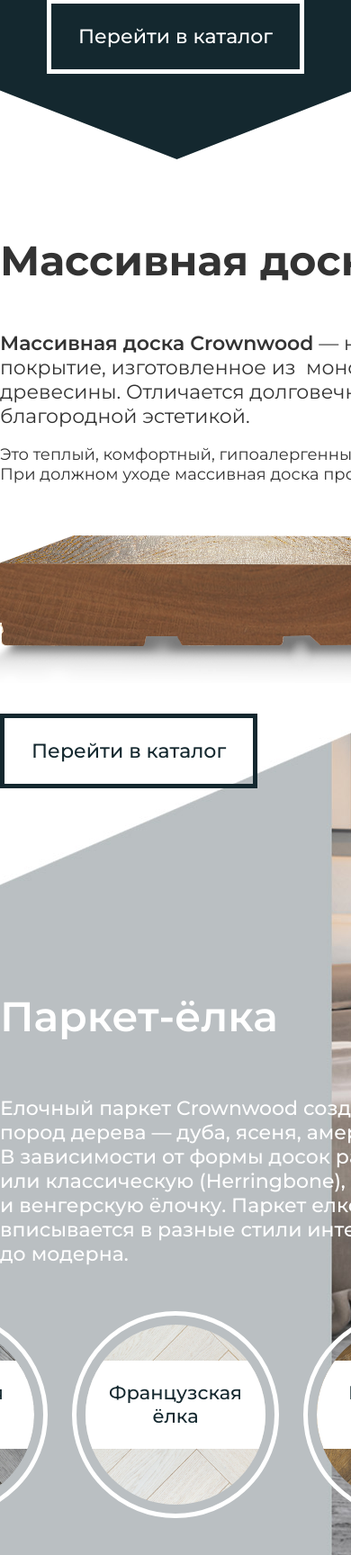
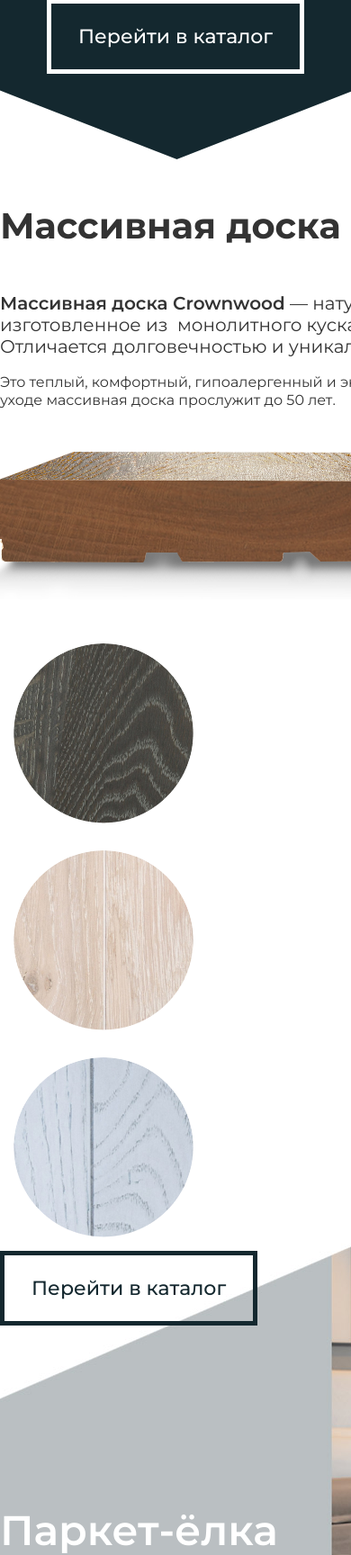
Before and after one commit to swd762/CrownWood, a PHP site: page / in a window 390 px wide. Shown: the part 4468-6196 px from the top of the page at 90% size. Run offline with PHP 8.4, Linux system fonts and the light colour scheme.

Commit message:
fix some modules

```diff
--- a/index.html
+++ b/index.html
@@ -316,17 +335,35 @@
                     <img class="wood" src="img/massive-wood.png" alt="wood sample">
                 </div>
 
+                <div class="samples-block samples-block--tablet">
+                    <div class="sample-circle">
+                        <div class="sub-circle">
+                            <img src="img/engineering-board-2-tab.jpg" alt="samples pic">
+                        </div>
+                    </div>
+                    <div class="sample-circle">
+                        <div class="sub-circle">
+                            <img src="img/engineering-board-3-tab.jpg" alt="samples pic">
+                        </div>
+                    </div>
+                    <div class="sample-circle">
+                        <div class="sub-circle">
+                            <img src="img/engineering-board-4-tab.jpg" alt="samples pic">
+                        </div>
+                    </div>
+                </div>
+
                 <a href="#" class="btn btn--light">Перейти в каталог</a>
 
-                <div class="circle-big">
+                <div class="circle-big circle--no-tablet">
                     <img class="circle-bg" src="img/massive-board-1.jpg" alt="flooring samples">
                     <a class="dot" href="#"><img src="img/dot.png" alt="yellow dot"></a>
                 </div>
-                <div class="circle-mid">
+                <div class="circle-mid circle--no-tablet">
                     <img class="circle-bg" src="img/massive-board-2.jpg" alt="flooring samples">
                     <a class="dot" href="#"><img src="img/dot.png" alt="yellow dot"></a>
                 </div>
-                <div class="circle-small">
+                <div class="circle-small circle--no-tablet">
                     <img class="circle-bg" src="img/massive-board-3.jpg" alt="flooring samples">
                     <a class="dot" href="#"><img src="img/dot.png" alt="yellow dot"></a>
                 </div>
--- a/styles.css
+++ b/styles.css
@@ -581,10 +581,6 @@ main, footer, header {
         left: -240px; }
     .engineering-board-block__content .btn {
       align-self: center; }
-    .engineering-board-block__content .btn--desktop {
-      display: none; }
-    .engineering-board-block__content .btn--tablet {
-      display: block; }
     .engineering-board-block__content .samples-block--tablet {
       display: flex; }
     .engineering-board-block__content .circle--no-tablet {
@@ -653,6 +649,9 @@ main, footer, header {
 .massive-board-block__wrapper {
   padding: 85px 0 176px 0;
   background: url(img/elka-top.jpg) 50% 100% no-repeat; }
+  @media (max-width: 1080px) {
+    .massive-board-block__wrapper {
+      padding: 50px 0 150px 0; } }
 
 .massive-board-block__content {
   color: #333;
@@ -680,6 +679,23 @@ main, footer, header {
       position: relative;
       left: -75px;
       top: -30px; }
+  @media (max-width: 1080px) {
+    .massive-board-block__content h2 {
+      font-size: 40px;
+      line-height: 48px; }
+    .massive-board-block__content p {
+      font-size: 20px;
+      line-height: 24px;
+      width: initial;
+      margin: 50px 0 18px 0; }
+      .massive-board-block__content p strong {
+        font-weight: 600; }
+      .massive-board-block__content p:last-of-type {
+        font-size: 16px;
+        line-height: 20px;
+        margin: 0 0 40px 0; }
+    .massive-board-block__content .circle--no-tablet {
+      display: none; } }
 
 .elka-parquet-block__wrapper {
   height: 945px;
--- a/styles.scss
+++ b/styles.scss
@@ -775,12 +775,12 @@ main, footer, header {
     .btn {
       align-self: center;
     }
-    .btn--desktop {
-      display: none;
-    }
-    .btn--tablet {
-      display: block;
-    }
+    //.btn--desktop {
+    //  display: none;
+    //}
+    //.btn--tablet {
+    //  display: block;
+    //}
     .samples-block--tablet {
       display: flex;
     }
@@ -868,6 +868,9 @@ main, footer, header {
 .massive-board-block__wrapper {
   padding: 85px 0 176px 0;
   background: url(img/elka-top.jpg) 50% 100% no-repeat;
+  @media (max-width: $tablet) {
+    padding: 50px 0 150px 0;
+  }
 }
 
 .massive-board-block__content {
@@ -880,7 +883,6 @@ main, footer, header {
     line-height: 56px;
   }
   p {
-
     font-size: 22px;
     line-height: 27px;
     font-weight: 400;
@@ -902,6 +904,31 @@ main, footer, header {
       position: relative;
       left: -75px;
       top: -30px;
+    }
+  }
+  @media (max-width: $tablet) {
+    h2 {
+      font-size: 40px;
+      line-height: 48px;
+    }
+    p {
+      font-size: 20px;
+      line-height: 24px;
+      //font-weight: 400;
+      width: initial;
+      margin: 50px 0 18px 0;
+      strong {
+        font-weight: 600;
+      }
+      &:last-of-type {
+        font-size: 16px;
+        line-height: 20px;
+        margin: 0 0 40px 0;
+      }
+
+    }
+    .circle--no-tablet {
+      display: none;
     }
   }
 }
```
Also changed, not shown: other parts of index.html (+35 -16 lines), 1 other file.
